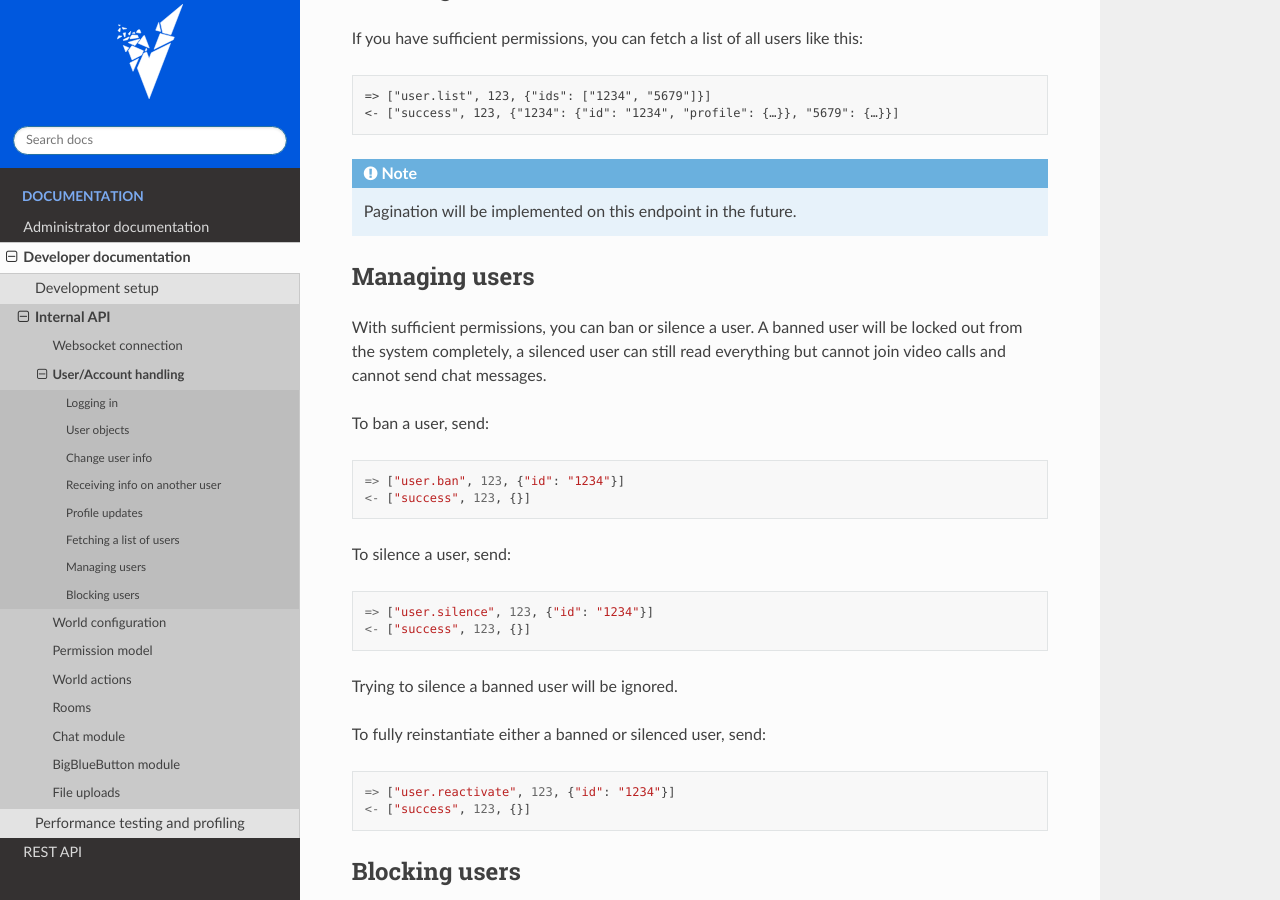
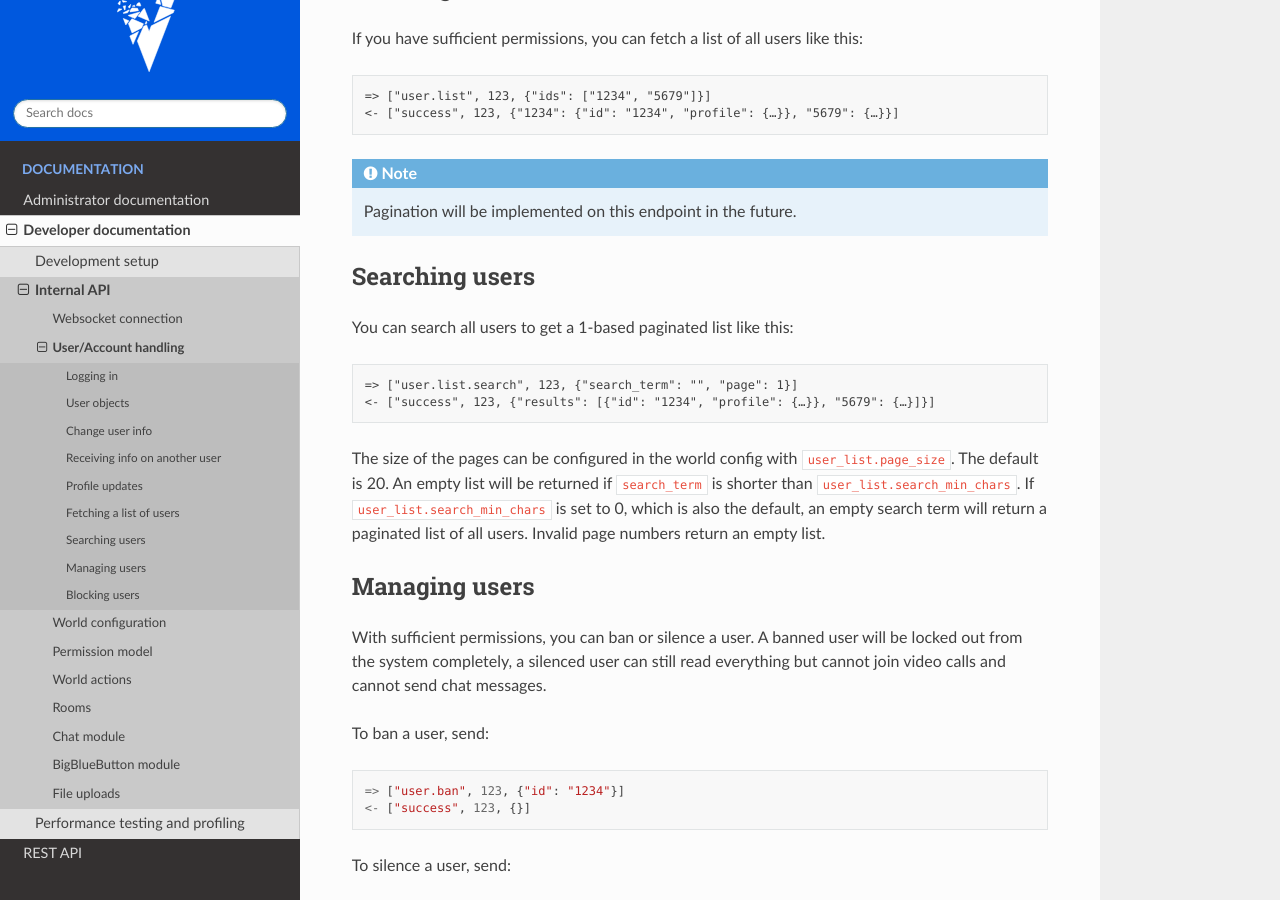
Before and after one commit to fossasia/eventyay-video, a Sphinx documentation site: the page built from docs/developer/api/user.rst, in a window 1280 px wide and 900 px high, scrolled down 2202 px. Built offline with Sphinx 7.4.7 and the Read the Docs theme 2.0.0, drawn with Linux system fonts in a browser that asks for light colours.

Commit message:
[server] User list search documentation

```diff
--- a/docs/developer/api/user.rst
+++ b/docs/developer/api/user.rst
@@ -96,6 +96,20 @@ If you have sufficient permissions, you can fetch a list of all users like this:
 
 .. note:: Pagination will be implemented on this endpoint in the future.
 
+Searching users
+---------------
+
+You can search all users to get a 1-based paginated list like this::
+
+    => ["user.list.search", 123, {"search_term": "", "page": 1}]
+    <- ["success", 123, {"results": [{"id": "1234", "profile": {…}}, "5679": {…}]}]
+
+The size of the pages can be configured in the world config with ``user_list.page_size``. The default is 20.
+An empty list will be returned if ``search_term`` is shorter than ``user_list.search_min_chars``.
+If ``user_list.search_min_chars`` is set to 0, which is also the default, an empty search term will return a paginated
+list of all users.
+Invalid page numbers return an empty list.
+
 Managing users
 --------------
 
```
Also changed, not shown: 2 other files.
